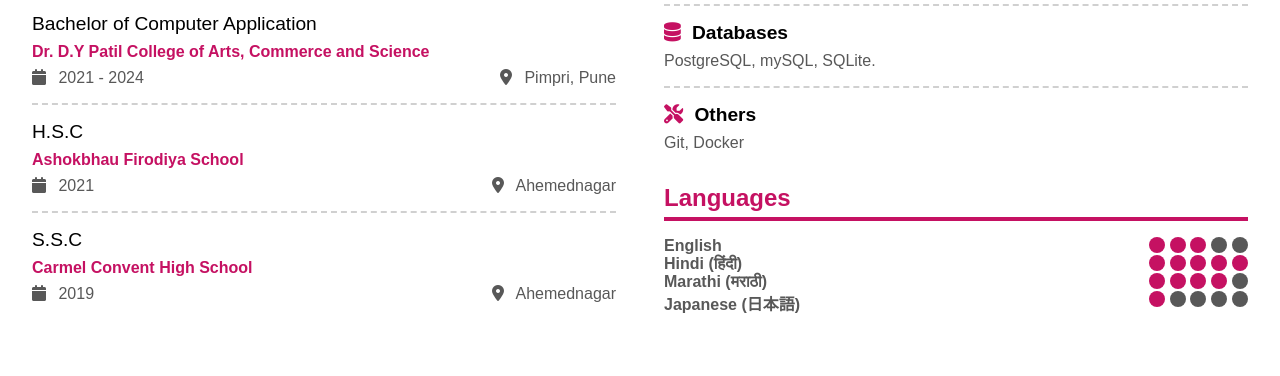
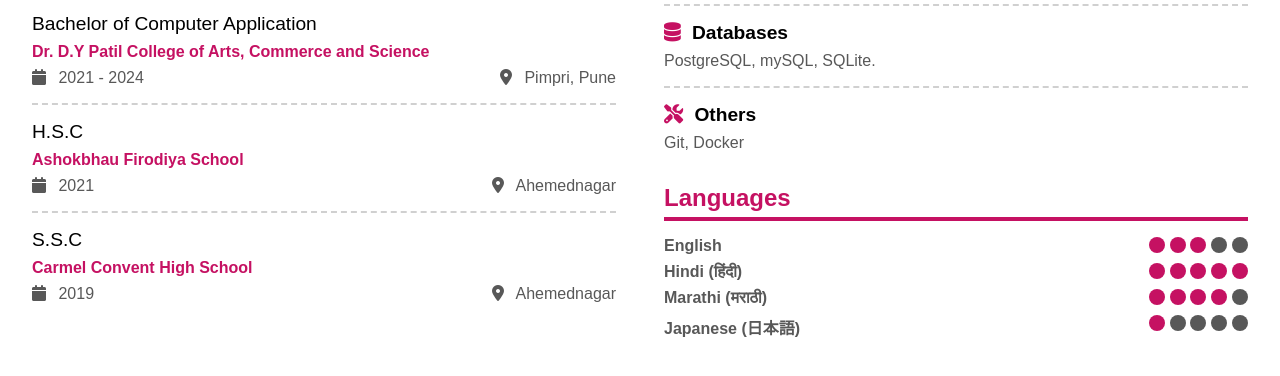
Before and after one commit to quanta-kt/resume, a website built with Vite: page index.html in a window 1280 px wide. Shown: the part 482-858 px from the top of the page. Built offline with nearby package versions, Linux system fonts and the light colour scheme.

Commit message:
Add bottom margin to languages

```diff
--- a/index.html
+++ b/index.html
@@ -215,7 +215,7 @@
         <section>
           <h2 class="section-head">Languages</h2>
 
-          <div class="flex flex-justify-content-space-between">
+          <div class="mb-half flex flex-justify-content-space-between">
             <p class="text-bold">English</p>
 
             <div class="flex">
@@ -227,7 +227,7 @@
             </div>
           </div>
 
-          <div class="flex flex-justify-content-space-between">
+          <div class="mb-half flex flex-justify-content-space-between">
             <p class="text-bold">Hindi (हिंदी)</p>
 
             <div class="flex">
@@ -239,7 +239,7 @@
             </div>
           </div>
 
-          <div class="flex flex-justify-content-space-between">
+          <div class="mb-half flex flex-justify-content-space-between">
             <p class="text-bold">Marathi (मराठी)</p>
 
             <div class="flex">
@@ -251,7 +251,7 @@
             </div>
           </div>
 
-          <div class="flex flex-justify-content-space-between">
+          <div class="mb-half flex flex-justify-content-space-between">
             <p class="text-bold">Japanese (日本語)</p>
 
             <div class="flex">
--- a/style.css
+++ b/style.css
@@ -102,6 +102,10 @@ hr {
   margin-top: 1rem;
 }
 
+.mb-half {
+  margin-bottom: 0.5rem;
+}
+
 .mr-half {
   margin-right: 0.5rem;
 }
```
